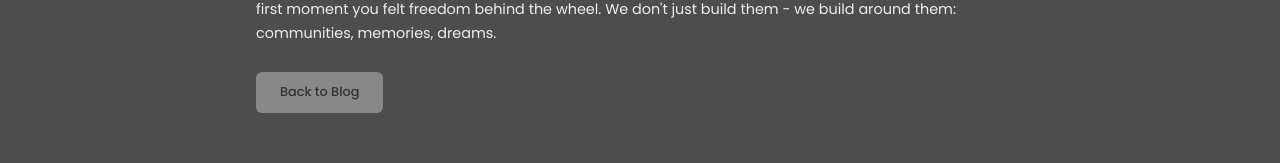
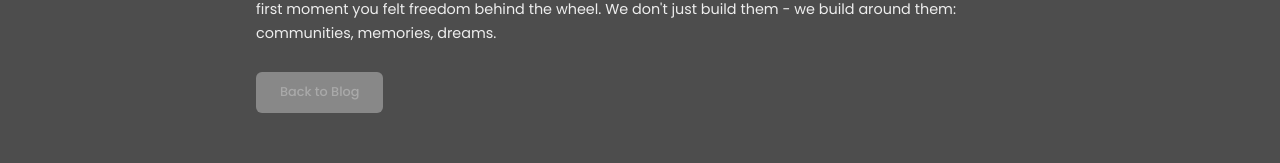
Before and after one commit to karteverything/karteverything2, a Next.js app: page /blog/cars in a window 1280 px wide. Shown: the part 522-685 px from the top of the page. Built offline with nearby package versions, Linux system fonts and the light colour scheme; no server answers.

Commit message:
style: blog post link tag

```diff
--- a/app/globals.css
+++ b/app/globals.css
@@ -953,6 +953,15 @@ li {
     background-color: #999;
 }
 
+.blog-post-container a {
+    color: var(--text-muted);
+    text-decoration: none;
+}
+
+.blog-post-container a:hover {
+    text-decoration: underline;
+}
+
 @media (max-width: 768px) {
   .blog-post-container {
     padding: 0 0.5rem;
```
